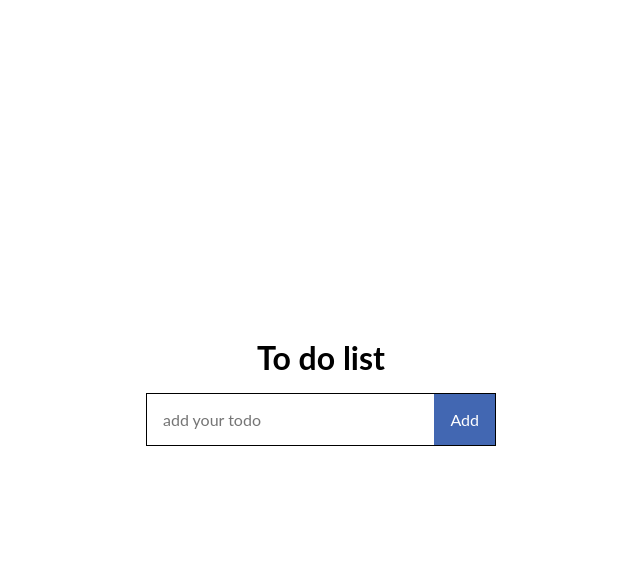
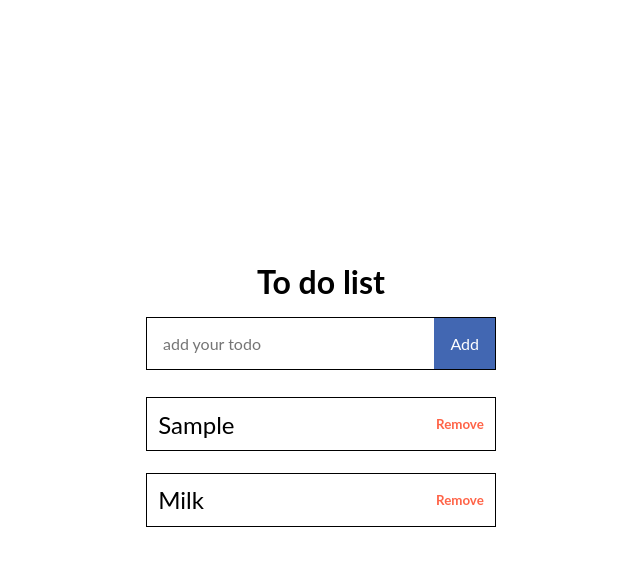
Before and after one commit to Majeev/ReactExercises, a React (Create React App) app: page / in a window 1280 px wide. Both pictures are taken after typing "Sample" into the empty fields and a click on the button "Add". Shown: the top 566 px of the page, without its empty margins (319-959 px from the left). Built offline with nearby package versions, Linux system fonts and the light colour scheme.

Commit message:
feat: not sure how to describe it

```diff
--- a/src/App.jsx
+++ b/src/App.jsx
@@ -1,4 +1,4 @@
-import React, { useEffect, useState } from "react"
+import React, { useEffect, useState } from "react";
 import "./App.css";
 import ItemList from "./components/ItemList/ItemList";
 
@@ -25,7 +25,7 @@ const preset = [
 ];
 
 function App() {
-  const [ data, setData ] = useState([])
+  const [data, setData] = useState([]);
   useEffect(() => {
     setInterval(() => {
       setData(
@@ -33,9 +33,9 @@ function App() {
           randomInteger(0, preset.length),
           randomInteger(0, preset.length)
         )
-       )
-     }, 7500)
-  }, [])
+      );
+    }, 3500);
+  }, []);
 
   return (
     <div id="app">
--- a/src/components/ItemList/ItemList.jsx
+++ b/src/components/ItemList/ItemList.jsx
@@ -42,12 +42,19 @@ const ItemList = (props) => {
           </button>
         </form>
         <div className="item-wrapper">
+          {products.map((product) => (
+            <div className="products" key={product.name}>
+              {product.name}
+              <button onClick={handleProductRemove(product)}>Remove</button>
+            </div>
+          ))}
           {props.products.map((product) => (
             <div className="products" key={product.name}>
               {product.name}
               <button onClick={handleProductRemove(product)}>Remove</button>
             </div>
           ))}
+
         </div>
       </div>
     </div>
```
Lines whose indentation alone changed are shown as unchanged.
